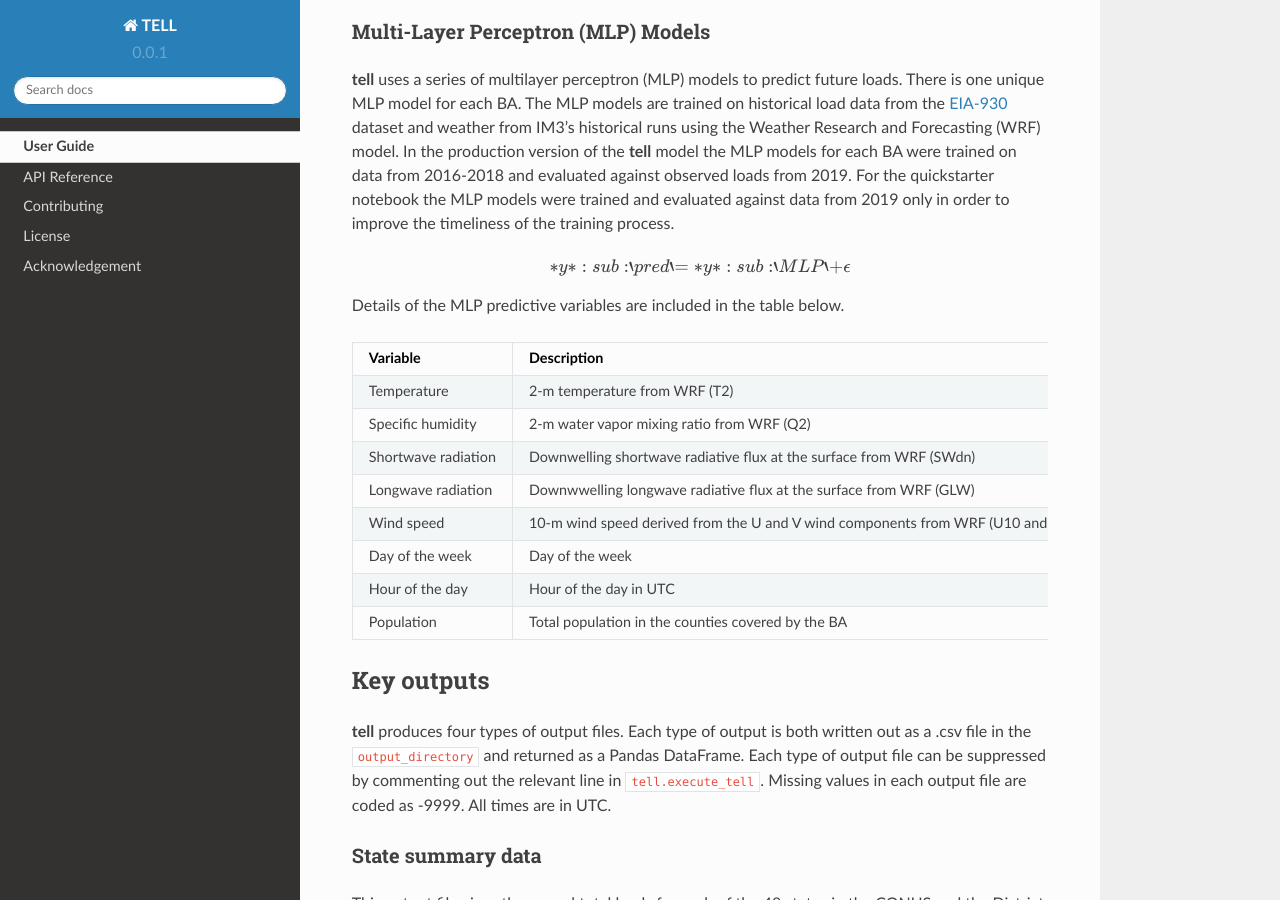
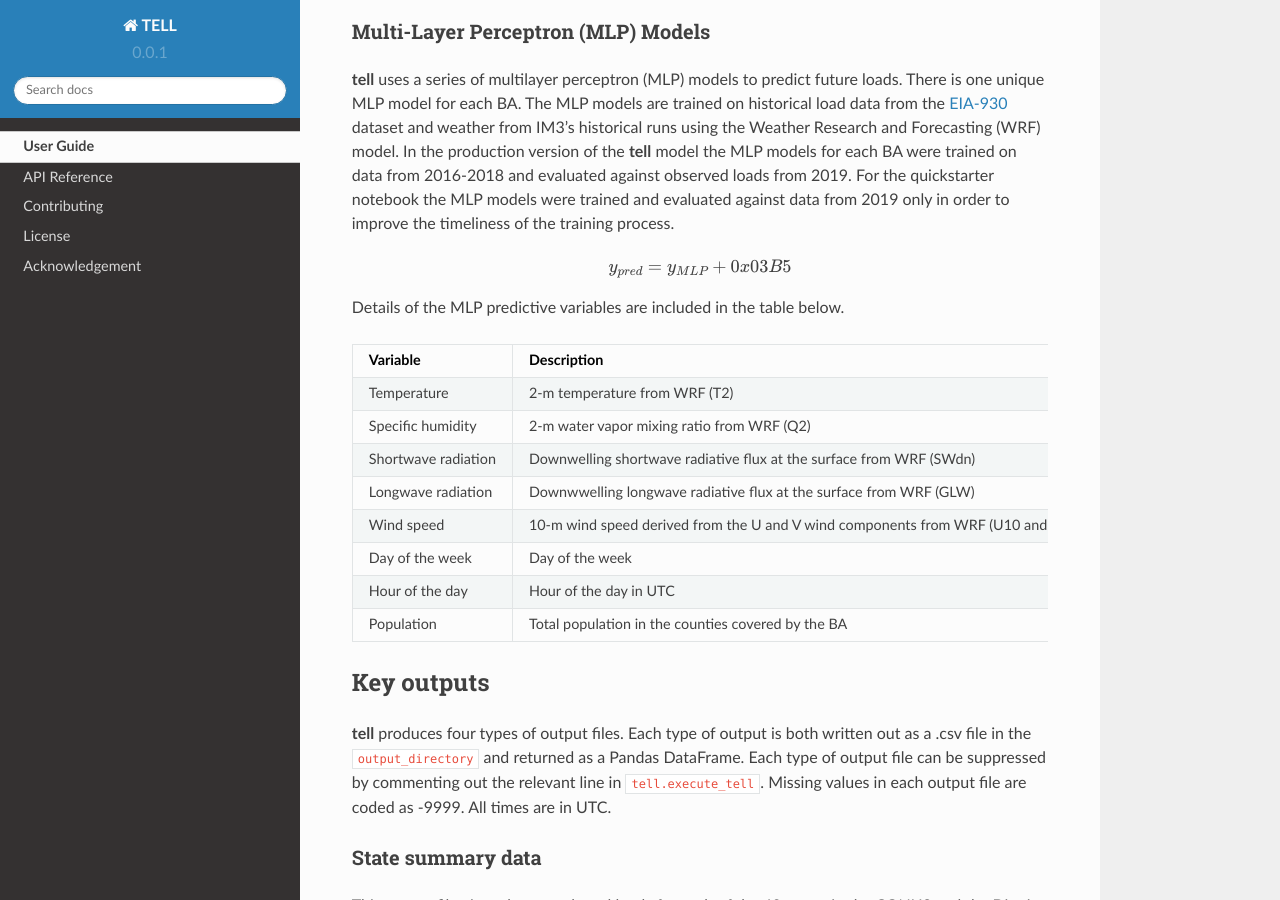
Before and after one commit to IMMM-SFA/tell, a Sphinx documentation site: the page built from doc/source/user_guide.rst, in a window 1280 px wide and 900 px high, scrolled down 8028 px. Built offline with Sphinx 7.4.7 and the Read the Docs theme 2.0.0, drawn with Linux system fonts in a browser that asks for light colours; pages that are not in the unit, such as notebooks, are missing from menus.

Commit message:
Update user_guide.rst

```diff
--- a/doc/source/user_guide.rst
+++ b/doc/source/user_guide.rst
@@ -489,7 +489,7 @@ notebook the MLP models were trained and evaluated against data from 2019 only i
 process.
 
 .. math::
-   *y* :sub:`pred` = *y* :sub:`MLP` + \epsilon
+   y_{pred} = y_{MLP} + 0x03B5
 
 
 Details of the MLP predictive variables are included in the table below.
```
